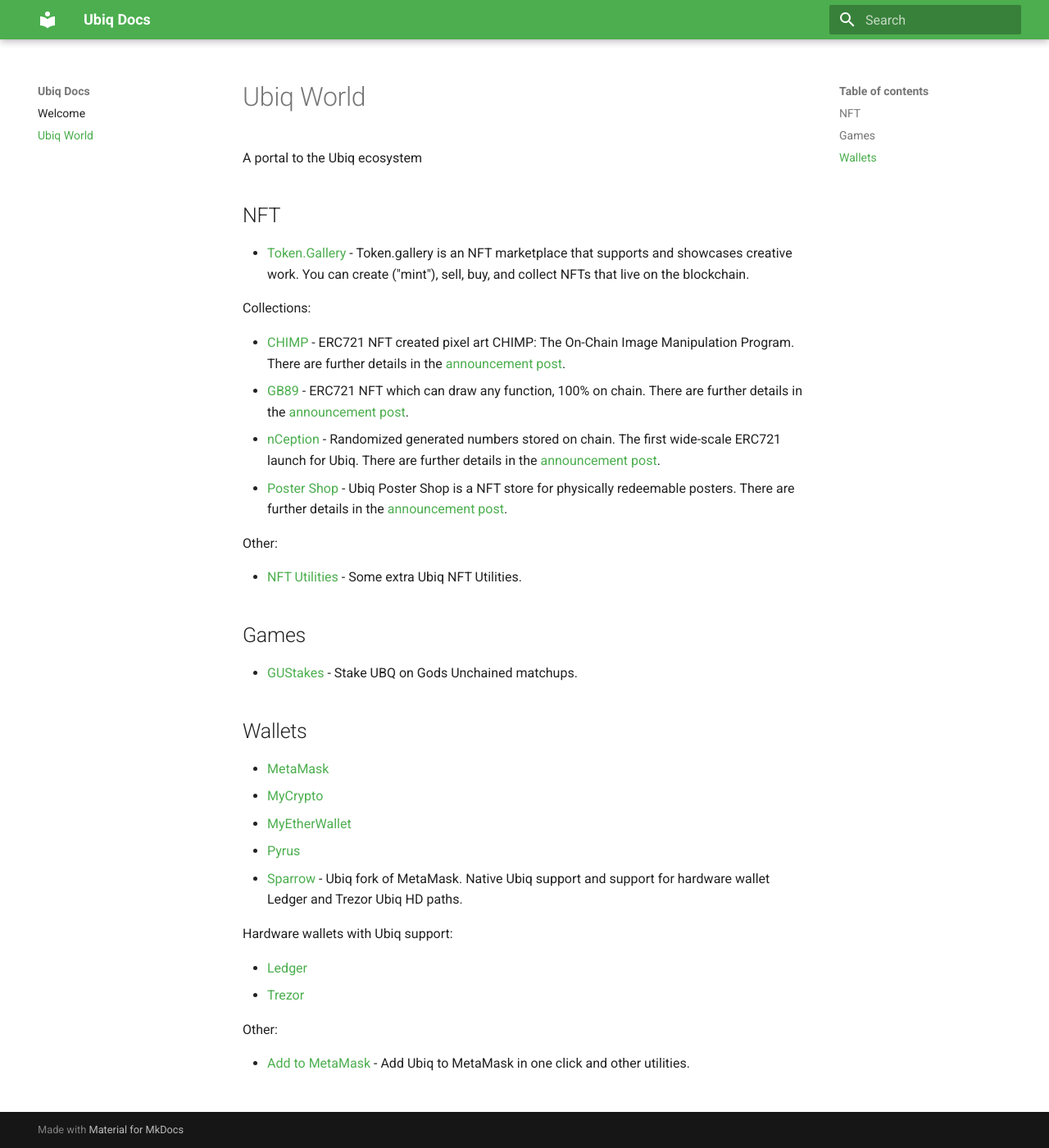
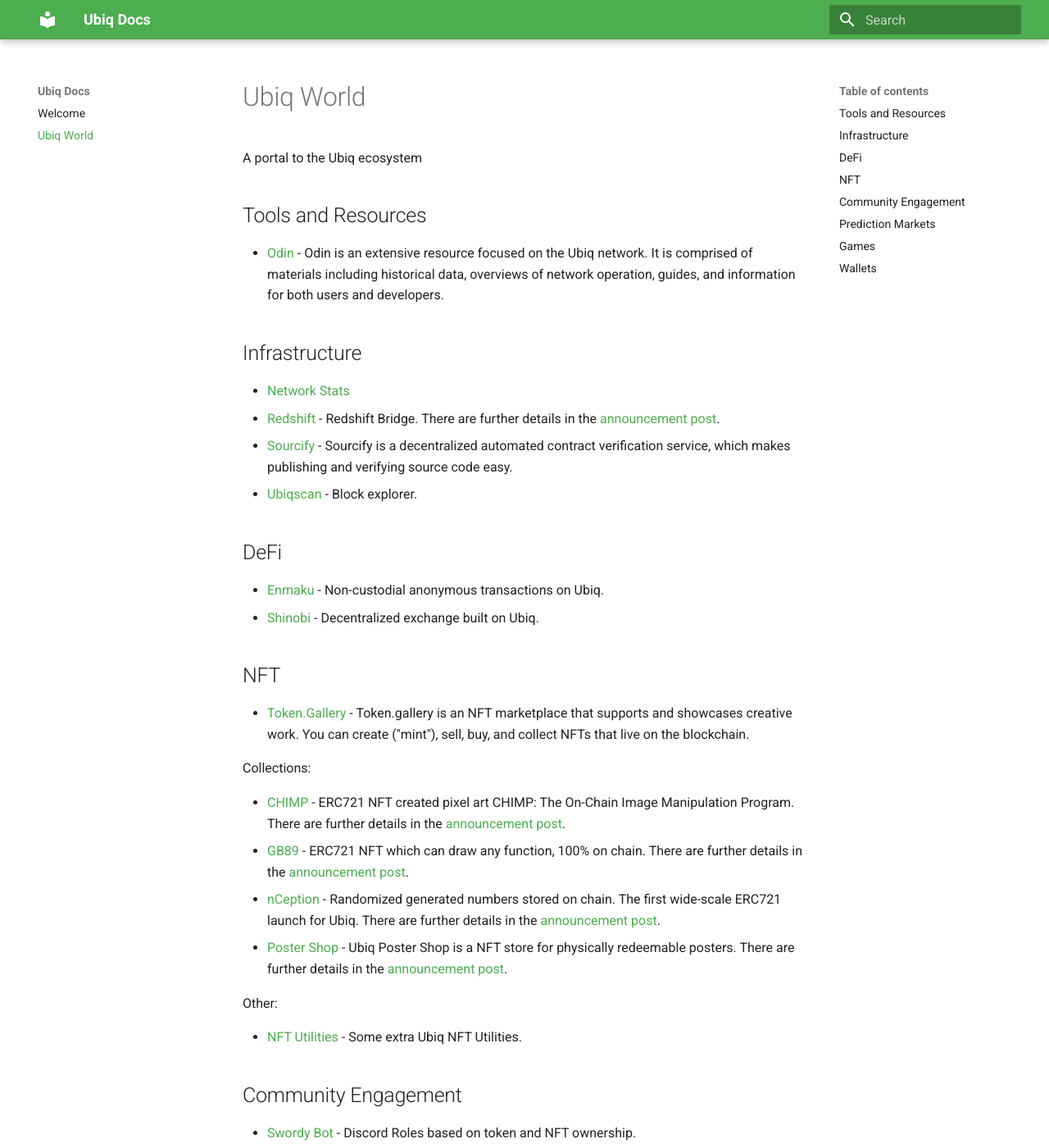
Before and after one commit to ubiq/docs, an MkDocs documentation site: the page built from docs/world.md, in a window 1280 px wide and 1400 px high. Shown: the whole window at 82% size. Built offline with MkDocs 1.6.1 and Material for MkDocs 9.7.7, drawn with Linux system fonts in a browser that asks for light colours; some of the changed text lies outside the part shown.

Commit message:
Add more links

```diff
--- a/docs/world.md
+++ b/docs/world.md
@@ -1,6 +1,22 @@
 # Ubiq World
 
 A portal to the Ubiq ecosystem
+
+## Tools and Resources
+
+* [Odin](https://odin.ubiqsmart.com/) - Odin is an extensive resource focused on the Ubiq network. It is comprised of materials including historical data, overviews of network operation, guides, and information for both users and developers.
+
+## Infrastructure
+
+* [Network Stats](https://stats.ubiqscan.io/)
+* [Redshift](https://redshift.ubiqsmart.com/) - Redshift Bridge. There are further details in the [announcement post](https://blog.ubiqsmart.com/announcing-redshift-dd48279eca16).
+* [Sourcify](https://sourcify.dev/) - Sourcify is a decentralized automated contract verification service, which makes publishing and verifying source code easy.
+* [Ubiqscan](https://ubiqscan.io/) - Block explorer.
+
+## DeFi
+
+* [Enmaku](https://enmaku.io/) - Non-custodial anonymous transactions on Ubiq.
+* [Shinobi](https://shinobi.ubiq.ninja/) - Decentralized exchange built on Ubiq.
 
 ## NFT
 
@@ -17,8 +33,17 @@
 
 * [NFT Utilities](https://ubiq.github.io/nftutils/) - Some extra Ubiq NFT Utilities.
 
+## Community Engagement
+
+* [Swordy Bot](https://swordybot.com/) - Discord Roles based on token and NFT ownership.
+
+## Prediction Markets
+
+* [reality.eth](https://realityeth.github.io/#!/network/8) - Crowd-sourced smart contract oracle dapp.
+
 ## Games
 
+* [GeoCoin](https://geocoin.cash/) - Real world scavenger hunt rewarded with cryptocurrency.
 * [GUStakes](https://gustakes.gg/) - Stake UBQ on Gods Unchained matchups.
 
 ## Wallets
@@ -28,6 +53,7 @@
 * [MyEtherWallet](https://www.myetherwallet.com/)
 * [Pyrus](https://pyrus.ubiqsmart.com/)
 * [Sparrow](https://ubiqsmart.com/sparrow) - Ubiq fork of MetaMask. Native Ubiq support and support for hardware wallet Ledger and Trezor Ubiq HD paths.
+* [Twine](https://twine.ubiqsmart.com/) - Multisignature wallet. Allows multiple parties to agree on transactions before execution.
 
 Hardware wallets with Ubiq support:
 
```
